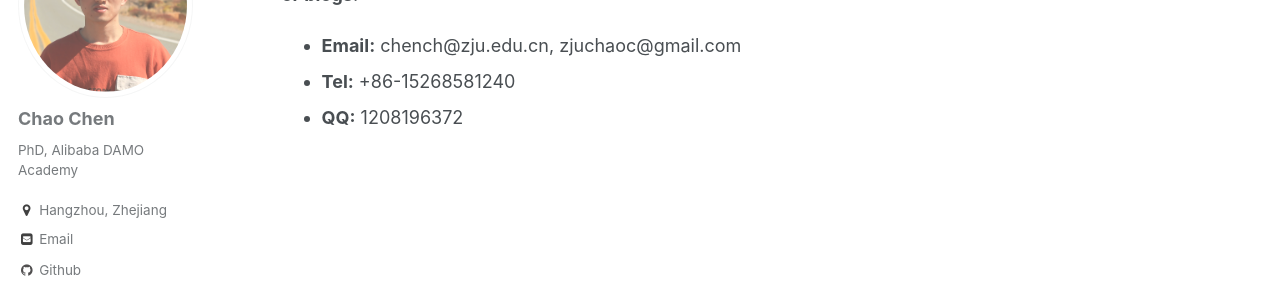
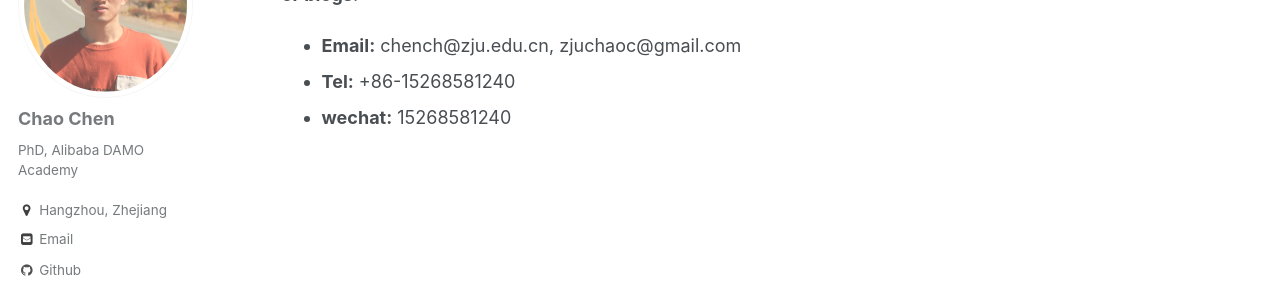
Before and after one commit to chenchao666/chenchao666.github.io, a Jekyll site: the page built from _pages/contact_me.md, in a window 1280 px wide. Shown: the part 206-499 px from the top of the page. Built offline with Jekyll 4.4.1, drawn with Linux system fonts in a browser that asks for light colours; some web fonts are replaced.

Commit message:
Update contact_me.md

```diff
--- a/_pages/contact_me.md
+++ b/_pages/contact_me.md
@@ -11,4 +11,4 @@ redirect_from:
 Please feel free to contact with me, If you have any questions about the __papers, projects, or blogs__.
 * **Email:** chench@zju.edu.cn, zjuchaoc@gmail.com
 * **Tel:** +86-15268581240
-* **QQ:** 1208196372
+* **wechat:** 15268581240
```
